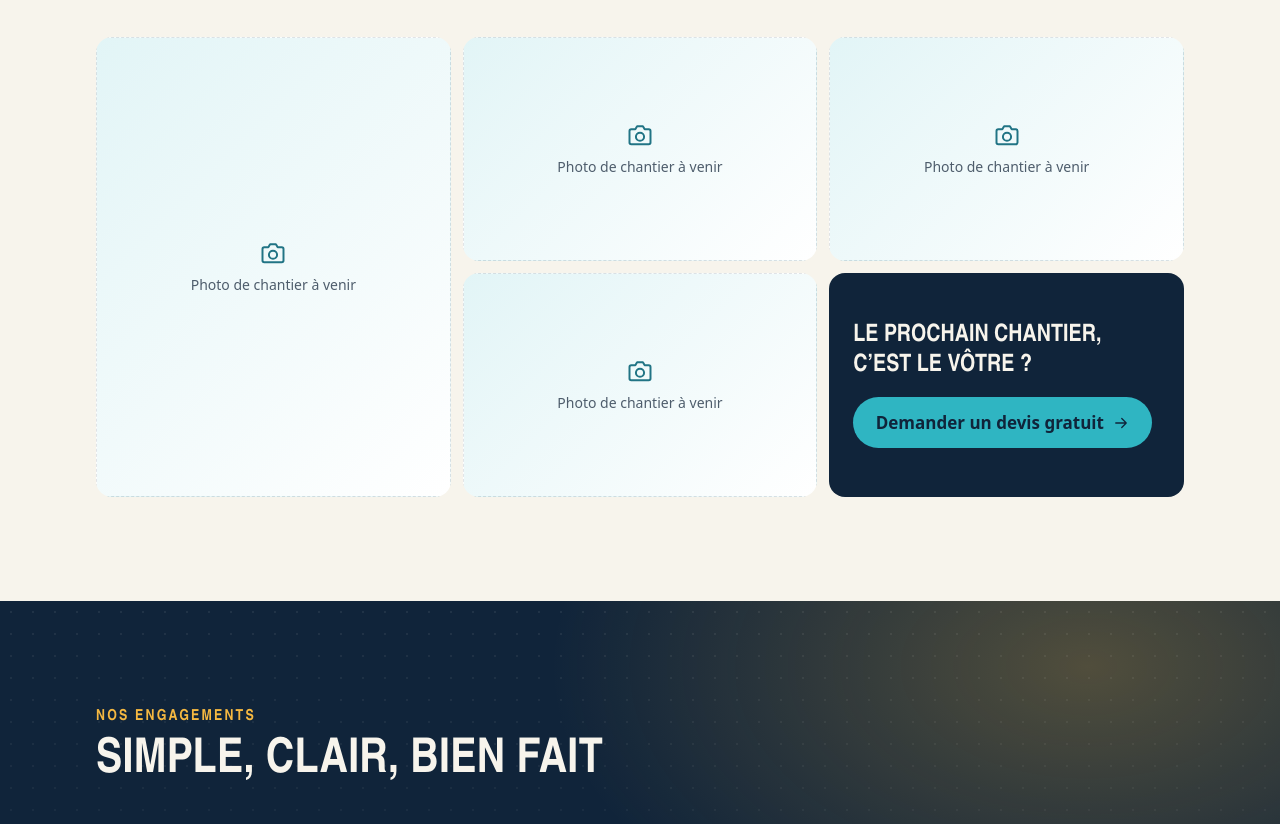
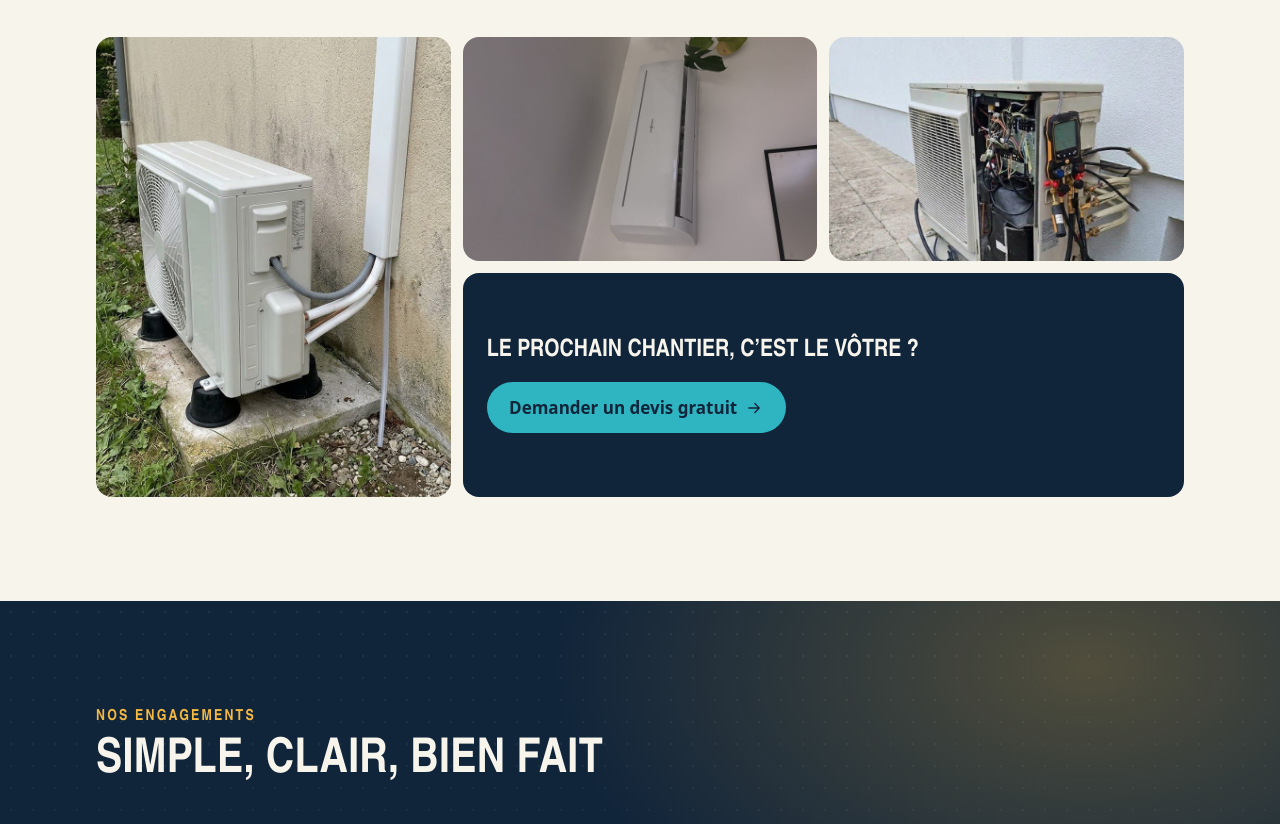
Before and after one commit to guibolito/la-cigale-energie, an Astro site: page / in a window 1280 px wide. Shown: the part 2007-2831 px from the top of the page. Built offline with nearby package versions, Linux system fonts and the light colour scheme; Astro itself is replaced by a stand-in of ours.

Commit message:
Photos de chantier sur le site (3 réalisations)
Co-Authored-By: Claude Sonnet 5.5 <noreply@anthropic.com>
Claude-Session: https://claude.ai/code/session_01VxXb3jJz2JUqJRsPvwGVHD

```diff
--- a/src/components/Realisations.astro
+++ b/src/components/Realisations.astro
@@ -7,7 +7,11 @@ import Icon from './Icon.astro';
 import { instagramUrl } from '../config/site';
 interface Props { titre?: string }
 const { titre = 'Le travail bien fait, en images' } = Astro.props;
-const photos: { src: string; alt: string }[] = [];
+const photos: { src: string; alt: string; pos?: string }[] = [
+  { src: '/realisations/groupe-exterieur-pose.jpg', alt: 'Groupe extérieur de climatisation posé sur plots antivibratiles, liaisons frigorifiques calorifugées sous goulotte' },
+  { src: '/realisations/unite-interieure-murale.jpg', alt: 'Unité intérieure murale de climatisation installée dans un séjour' },
+  { src: '/realisations/mise-en-service-manometres.jpg', alt: 'Mise en service d’un groupe extérieur : contrôle des pressions avec un manifold numérique', pos: 'center 35%' },
+];
 // 4 cases affichées (les photos en trop ne s'affichent pas : mettez les meilleures en premier).
 const cases = (photos.length ? photos : Array.from({ length: 4 }, () => null)).slice(0, 4);
 ---
@@ -24,7 +28,7 @@ const cases = (photos.length ? photos : Array.from({ length: 4 }, () => null)).s
       {cases.map((p, i) => (
         <li class:list={['overflow-hidden rounded-2xl md:col-span-2 md:aspect-auto', i === 0 ? 'col-span-2 aspect-[4/3] md:row-span-2' : 'aspect-[4/3]', i === 3 && 'hidden md:block']}>
           {p ? (
-            <img src={p.src} alt={p.alt} loading="lazy" class="h-full w-full object-cover transition duration-500 hover:scale-105" />
+            <img src={p.src} alt={p.alt} loading="lazy" style={p.pos ? `object-position:${p.pos}` : undefined} class="h-full w-full object-cover transition duration-500 hover:scale-105" />
           ) : (
             <div class="flex h-full w-full flex-col items-center justify-center gap-2 border border-dashed border-line bg-[linear-gradient(135deg,var(--accent-soft),white)] p-4 text-center text-sm font-medium text-muted">
               <Icon name="camera" size={28} class="text-accent-strong" />
@@ -33,7 +37,7 @@ const cases = (photos.length ? photos : Array.from({ length: 4 }, () => null)).s
           )}
         </li>
       ))}
-      <li class="col-span-2 flex flex-col items-start justify-center gap-4 rounded-2xl bg-ink p-6 text-paper md:col-span-2">
+      <li class:list={['col-span-2 flex flex-col items-start justify-center gap-4 rounded-2xl bg-ink p-6 text-paper', cases.length >= 4 ? 'md:col-span-2' : 'md:col-span-4']}>
         <p class="font-display text-2xl font-bold uppercase leading-tight">Le prochain chantier, c’est le vôtre ?</p>
         <a href="#devis" class="btn btn-primary" data-track="CTA devis" data-place="realisations">Demander un devis gratuit <Icon name="arrow" size={18} /></a>
       </li>
```
Also changed, not shown: public/realisations/groupe-exterieur-pose.jpg (added), public/realisations/mise-en-service-manometres.jpg (added), public/realisations/unite-interieure-murale.jpg (added).
